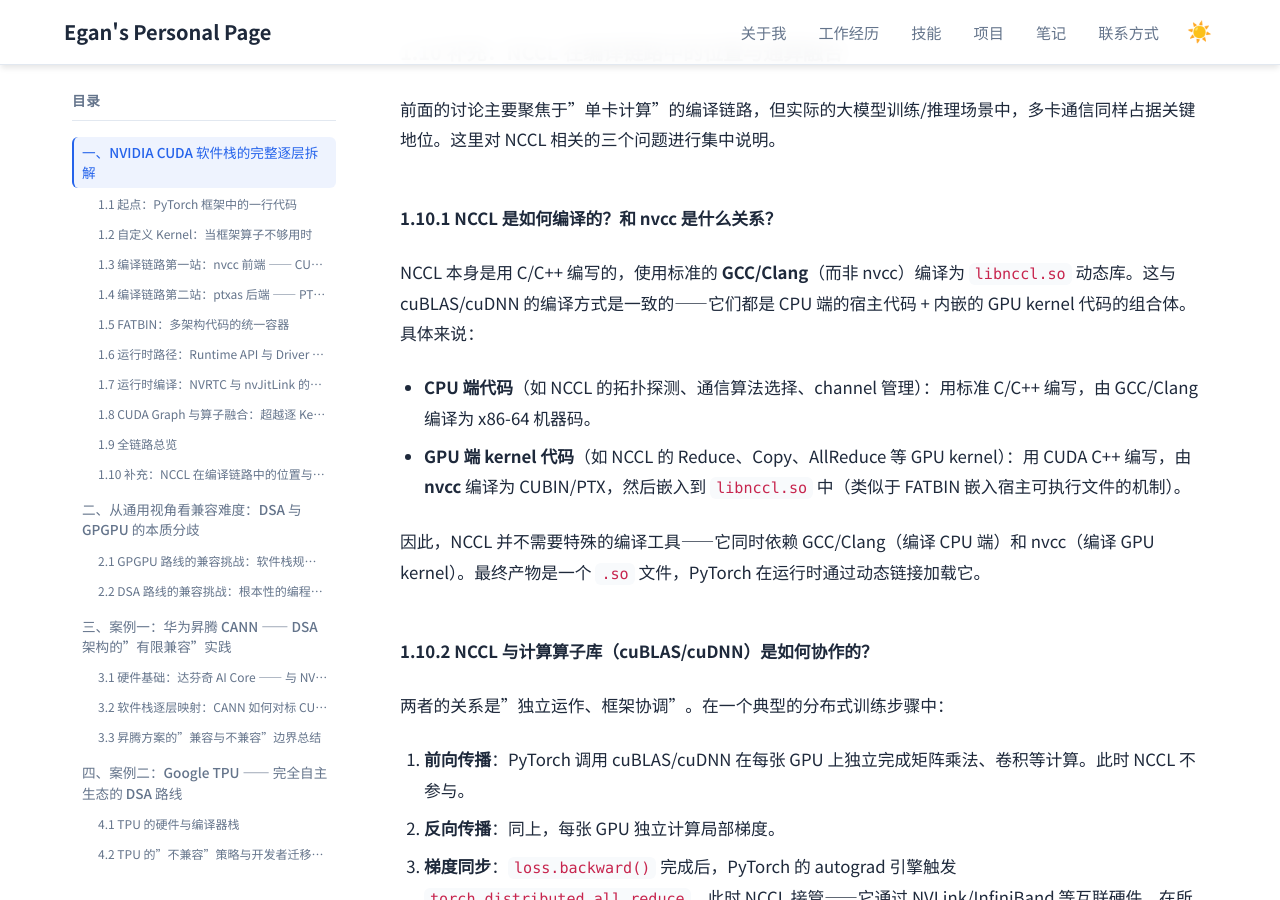
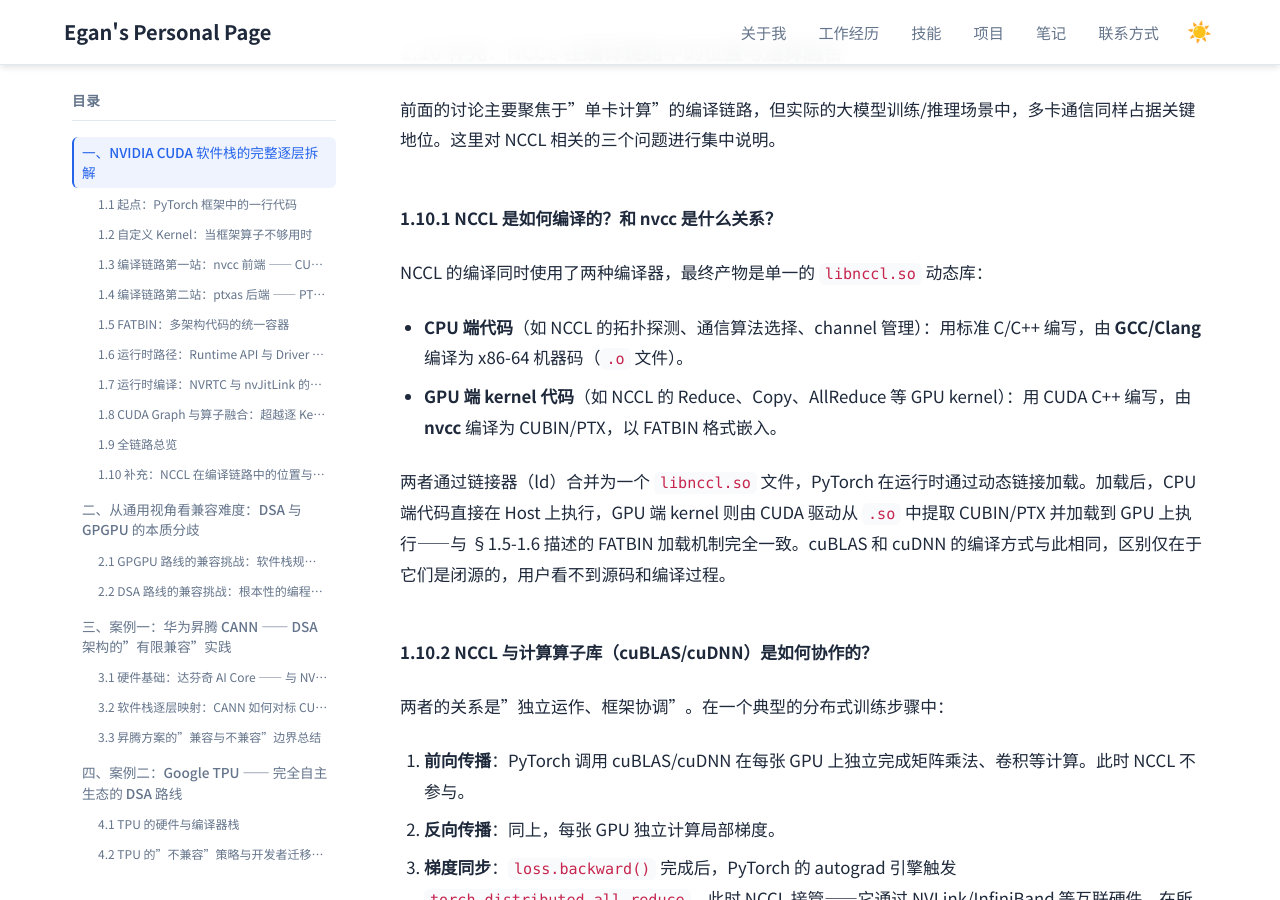
Before and after one commit to Lejun-Hu/Lejun-Hu.github.io, a Jekyll site: the page built from _notes/2026-8-15-cuda-ecosystem-compatibility.md, in a window 1280 px wide and 900 px high, scrolled down 22157 px. Built offline with Jekyll 4.4.1, drawn with Linux system fonts in a browser that asks for light colours.

Commit message:
fix NCCL compilation description: both GCC/Clang and nvcc

```diff
--- a/_notes/2026-8-15-cuda-ecosystem-compatibility.md
+++ b/_notes/2026-8-15-cuda-ecosystem-compatibility.md
@@ -532,12 +532,12 @@ CUDA Graphs 有一个反直觉的特征：在 **DSA（Domain-Specific Architectu
 
 #### 1.10.1 NCCL 是如何编译的？和 nvcc 是什么关系？
 
-NCCL 本身是用 C/C++ 编写的，使用标准的 **GCC/Clang**（而非 nvcc）编译为 `libnccl.so` 动态库。这与 cuBLAS/cuDNN 的编译方式是一致的——它们都是 CPU 端的宿主代码 + 内嵌的 GPU kernel 代码的组合体。具体来说：
+NCCL 的编译同时使用了两种编译器，最终产物是单一的 `libnccl.so` 动态库：
 
-- **CPU 端代码**（如 NCCL 的拓扑探测、通信算法选择、channel 管理）：用标准 C/C++ 编写，由 GCC/Clang 编译为 x86-64 机器码。
-- **GPU 端 kernel 代码**（如 NCCL 的 Reduce、Copy、AllReduce 等 GPU kernel）：用 CUDA C++ 编写，由 **nvcc** 编译为 CUBIN/PTX，然后嵌入到 `libnccl.so` 中（类似于 FATBIN 嵌入宿主可执行文件的机制）。
+- **CPU 端代码**（如 NCCL 的拓扑探测、通信算法选择、channel 管理）：用标准 C/C++ 编写，由 **GCC/Clang** 编译为 x86-64 机器码（`.o` 文件）。
+- **GPU 端 kernel 代码**（如 NCCL 的 Reduce、Copy、AllReduce 等 GPU kernel）：用 CUDA C++ 编写，由 **nvcc** 编译为 CUBIN/PTX，以 FATBIN 格式嵌入。
 
-因此，NCCL 并不需要特殊的编译工具——它同时依赖 GCC/Clang（编译 CPU 端）和 nvcc（编译 GPU kernel）。最终产物是一个 `.so` 文件，PyTorch 在运行时通过动态链接加载它。
+两者通过链接器（ld）合并为一个 `libnccl.so` 文件，PyTorch 在运行时通过动态链接加载。加载后，CPU 端代码直接在 Host 上执行，GPU 端 kernel 则由 CUDA 驱动从 `.so` 中提取 CUBIN/PTX 并加载到 GPU 上执行——与 §1.5-1.6 描述的 FATBIN 加载机制完全一致。cuBLAS 和 cuDNN 的编译方式与此相同，区别仅在于它们是闭源的，用户看不到源码和编译过程。
 
 #### 1.10.2 NCCL 与计算算子库（cuBLAS/cuDNN）是如何协作的？
 
```
